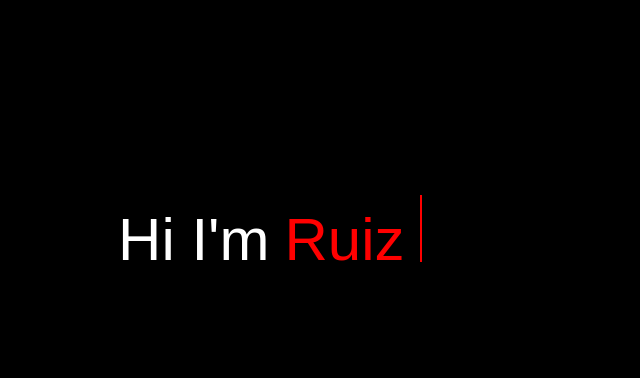
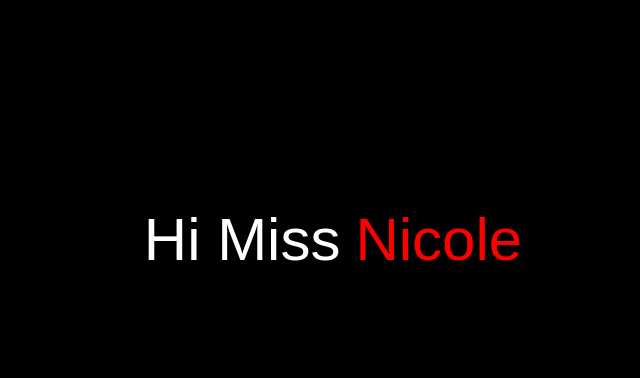
Before and after one commit to scmarkj0307/hello, a plain HTML site: page index.html in a window 1280 px wide. Shown: the part 160-538 px from the top of the page, without its empty margins (307-947 px from the left). Drawn offline with Linux system fonts and the light colour scheme.

Commit message:
Update index.html

```diff
--- a/index.html
+++ b/index.html
@@ -5,7 +5,7 @@
     <meta charset="UTF-8">
     <meta http-equiv="X-UA-Compatible" content="IE-edge">
     <meta name="viewport" content="width-device-width, initial-scale=1.0">
-    <title>Typing Text</title>
+    <title>MARKJ</title>
 
     <link rel="stylesheet" href="style.css">
 </head>
@@ -15,11 +15,11 @@
     <section class="typingtext" id="typingtext">
 
         <div class="wrapper">
-            <div class="static-txt">Hi I'm</div>
+            <div class="static-txt">Hi Miss</div>
                 <ul class="dynamic-txt">
-                    <li><span>Jhonmark</span></li>
-                    <li><span>Ruiz</span></li>
-                    <li><span>Arnaiz</span></li>
+                    <li><span>Joy</span></li>
+                    <li><span>Nicole</span></li>
+                    <li><span>Nikol</span></li>
                 </ul>
         </div>
 
```
